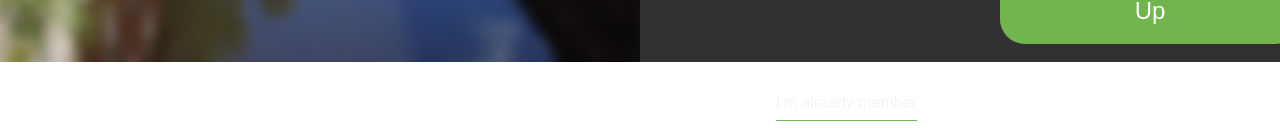
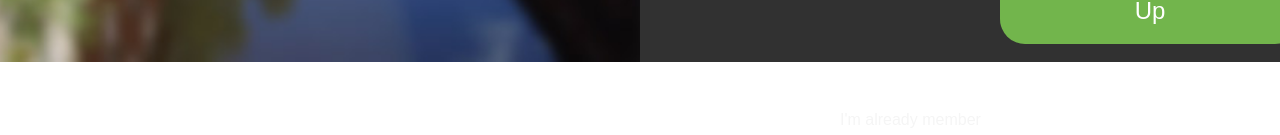
Before and after one commit to nejrabahtic/NRGY-HUB-Virtual-TestBed-FrontEnd, a React (Create React App) app: page / in a window 1280 px wide. Shown: the part 738-873 px from the top of the page. Built offline with nearby package versions, Linux system fonts and the light colour scheme.

Commit message:
some design fixes on signin page

```diff
--- a/src/App.css
+++ b/src/App.css
@@ -62,6 +62,10 @@ filter:blur(0px);
   margin-bottom: 50px;
   margin-top: 23%;
   margin-left: 19em;
+}
+.FormTitle :hover{
+  color:whitesmoke;
+  text-decoration: none;
 }
 
 .FormTitle__Link {
@@ -152,11 +156,12 @@ filter:blur(0px);
   border-bottom: 1.5px solid rgb(114, 181, 76);
   padding-bottom: 5px;
   position: relative;
-  top: 47px;
-  right: 14em;
+  top: 4em;
+  right: 50%;
 }
 
-/* .FormField__CheckboxLabel {
+
+ .FormField__CheckboxLabel {
   color: #646F7D;
   font-size: .9em;
 }
@@ -173,4 +178,4 @@ filter:blur(0px);
   display: inline-block;
   padding-bottom: 2px;
   margin-left: 5px;
-} */
+}
```
